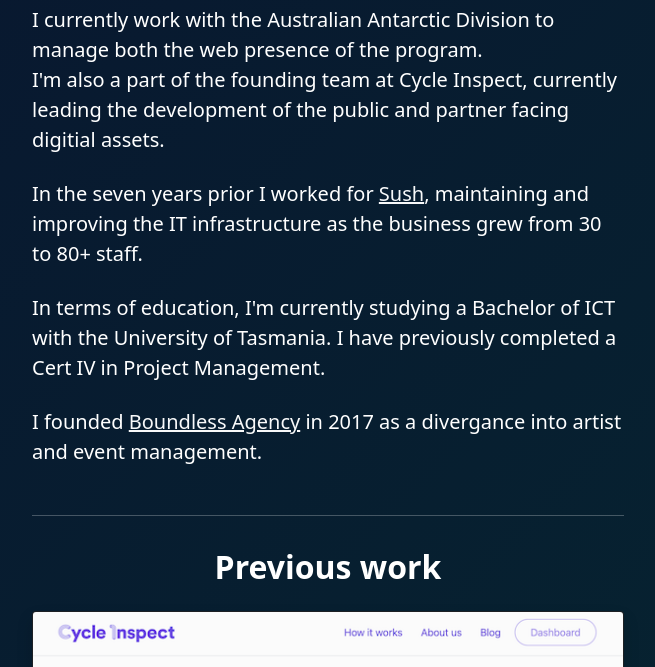
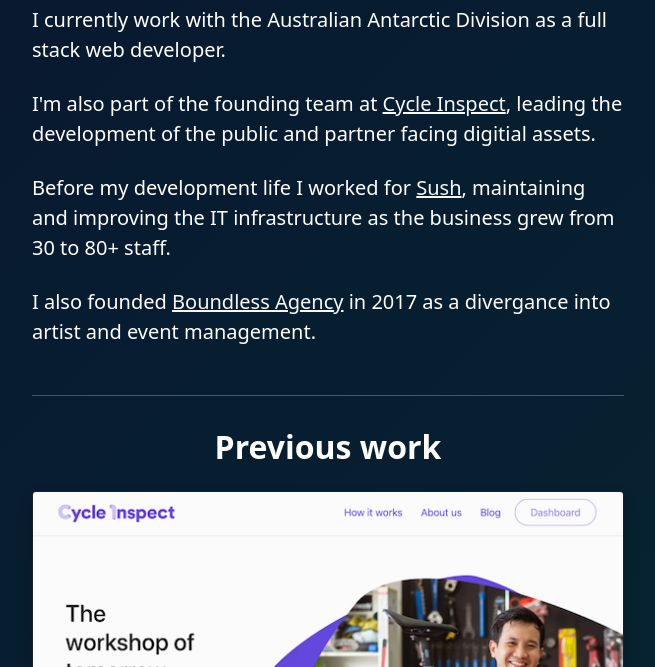
Before and after one commit to brodiefarrell/brodiefarrell.dev, a plain HTML site: page index.html in a window 1280 px wide. Shown: the part 632-1299 px from the top of the page, without its empty margins (312-967 px from the left). Drawn offline with nearby package versions, Linux system fonts and the light colour scheme.

```diff
--- a/index.html
+++ b/index.html
@@ -56,18 +56,17 @@
             <hr>
             <h2 class="fw-bold py-3 text-center">About me</h2>
             <p class="lead mb-4">
-                I currently work with the Australian Antarctic Division to manage both the web presence of the program.
-                <br>
-                I'm also a part of the founding team at Cycle Inspect, currently leading the development of the public and partner facing digitial assets.
+                I currently work with the Australian Antarctic Division as a full stack web developer.
             </p>
             <p class="lead mb-4">
-                In the seven years prior I worked for <a class="link-light" href="http://www.sush.com.au">Sush</a>,  maintaining and improving the IT infrastructure as the business grew from 30 to 80+ staff.
+                I'm also part of the founding team at <a class='link-light' href='https://www.cycleinspect.com'>Cycle Inspect</a>,
+                leading the development of the public and partner facing digitial assets.
             </p>
             <p class="lead mb-4">
-                In terms of education, I'm currently studying a Bachelor of ICT with the University of Tasmania. I have previously completed a Cert IV in Project Management.
+                Before my development life I worked for <a class="link-light" href="http://www.sush.com.au">Sush</a>,  maintaining and improving the IT infrastructure as the business grew from 30 to 80+ staff.
             </p>
             <p class="lead mb-4">
-                I founded <a class="link-light" href="http://boundless.agency">Boundless Agency</a> in 2017 as a divergance into artist and event management.
+                I also founded <a class="link-light" href="http://boundless.agency">Boundless Agency</a> in 2017 as a divergance into artist and event management.
             </p><br>
         </div>
         <div class="col-12 col-lg-6 row px-4 mx-auto">
```
Also changed, not shown: 1 other file.
